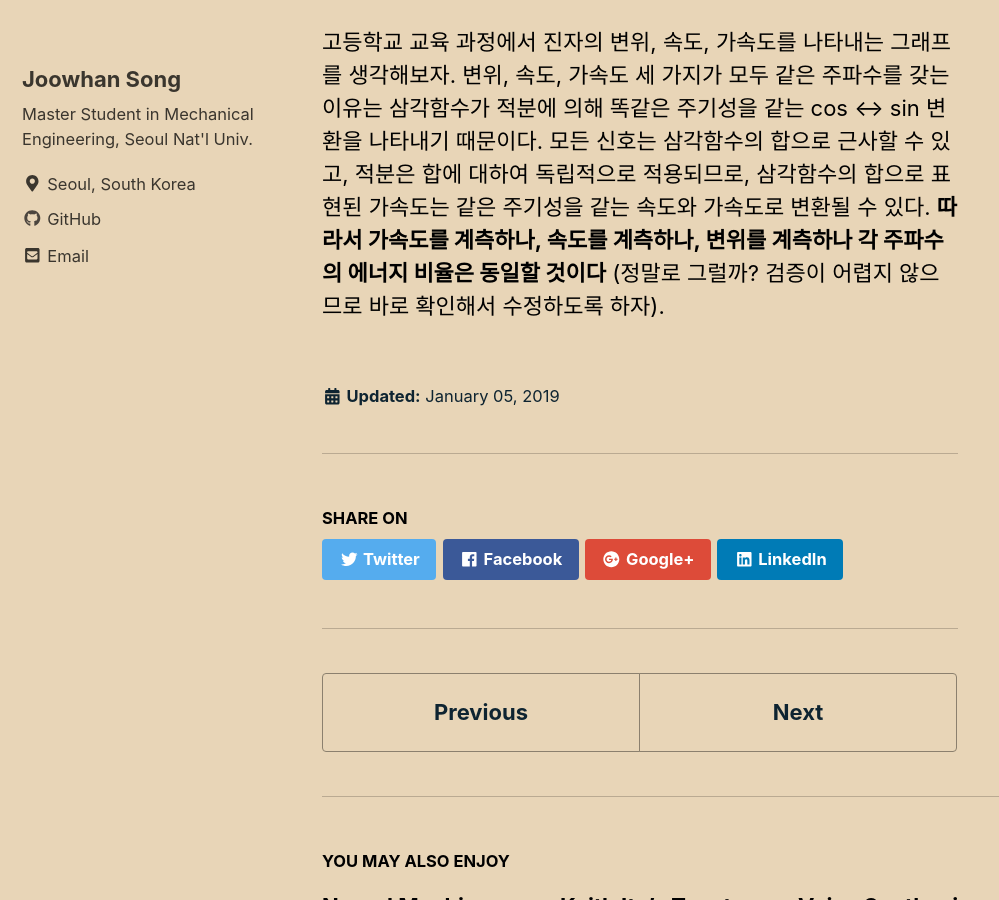
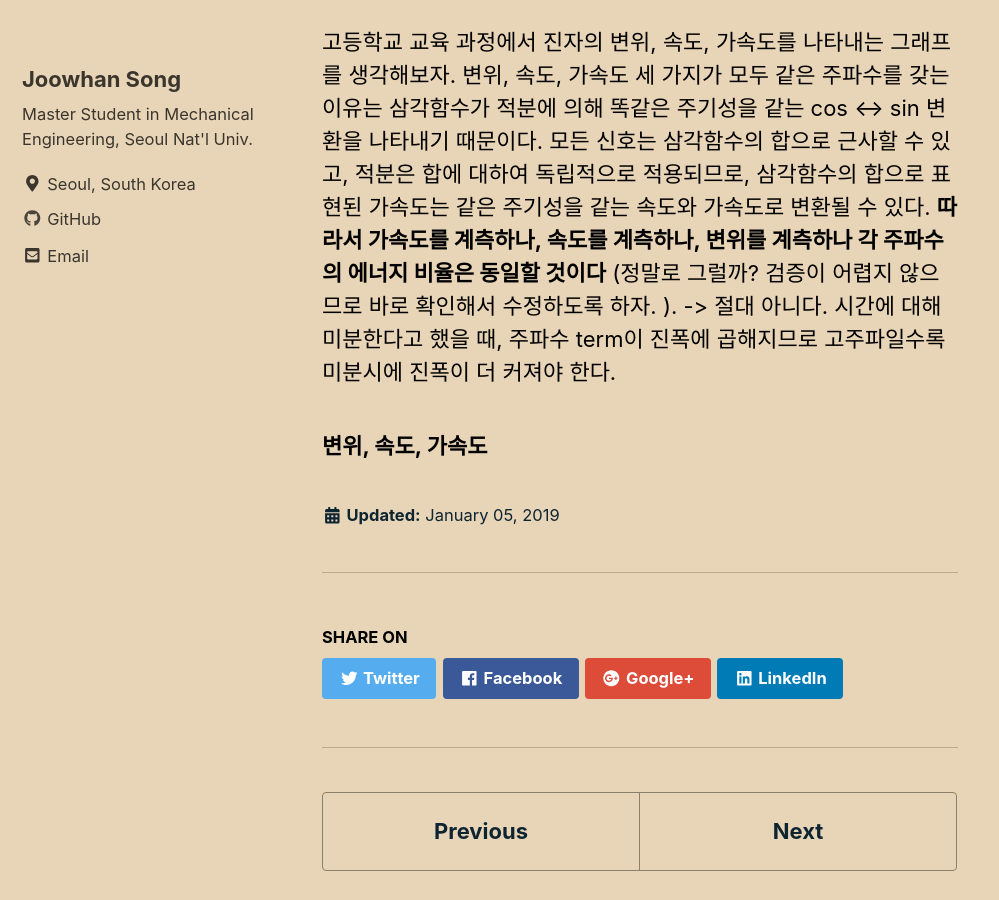
Before and after one commit to Joovvhan/joovvhan.github.io, a Jekyll site: the page built from _posts/2019-01-05-voice-analysis.md, in a window 1280 px wide and 900 px high, scrolled down 3872 px. Shown: the whole window, without its empty margins (0-999 px from the left). Built offline with Jekyll 4.4.1, drawn with Linux system fonts in a browser that asks for light colours; cached includes are drawn as plain includes; nearby versions of some CDN libraries; some of the changed text lies outside the part shown.

Commit message:
If differentiate your sound signal...

```diff
--- a/_posts/2019-01-05-voice-analysis.md
+++ b/_posts/2019-01-05-voice-analysis.md
@@ -3,6 +3,7 @@ title: "Voice Analysis: What Component Defines a Voice?"
 ---
 
 ## 무엇이 음성을 정의하는가?
+
 [코드](https://github.com/Joovvhan/voice-analysis)
 
 석사 연구 과정 동안 여러 기계에서 발생한 진동 신호를 분석해보았다. 이 포스트에는 진동 및 음성에 대하여 확인한 다양한 사항들을 업데이트할 예정이다.
@@ -61,4 +62,7 @@ Harmonic이란, 간단하게 말하면 배수 진동이라고 할 수 있다.
 변위, 속도, 가속도 세 가지가 모두 같은 주파수를 갖는 이유는 삼각함수가 적분에 의해 똑같은 주기성을 같는 cos <-> sin 변환을 나타내기 때문이다.
 모든 신호는 삼각함수의 합으로 근사할 수 있고, 적분은 합에 대하여 독립적으로 적용되므로, 삼각함수의 합으로 표현된 가속도는 같은 주기성을 같는
 속도와 가속도로 변환될 수 있다. **따라서 가속도를 계측하나, 속도를 계측하나, 변위를 계측하나 각 주파수의 에너지 비율은 동일할 것이다**
-(정말로 그럴까? 검증이 어렵지 않으므로 바로 확인해서 수정하도록 하자).
+(정말로 그럴까? 검증이 어렵지 않으므로 바로 확인해서 수정하도록 하자. ).
+-> 절대 아니다. 시간에 대해 미분한다고 했을 때, 주파수 term이 진폭에 곱해지므로 고주파일수록 미분시에 진폭이 더 커져야 한다.
+
+### 변위, 속도, 가속도
```
